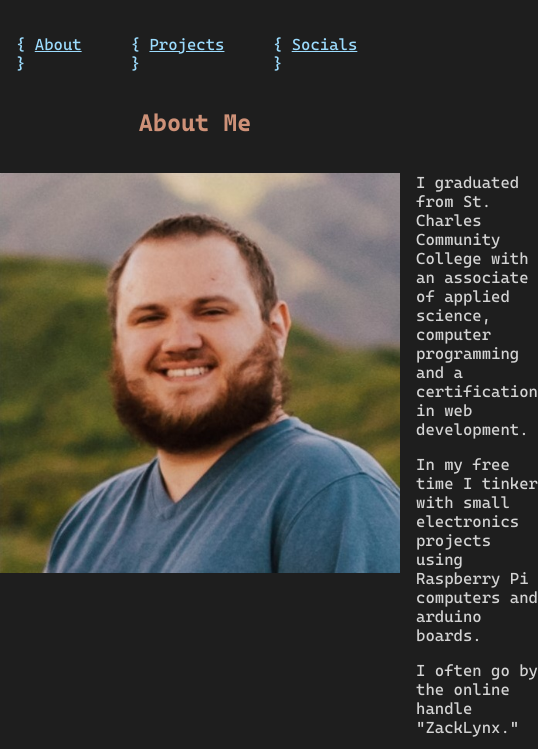
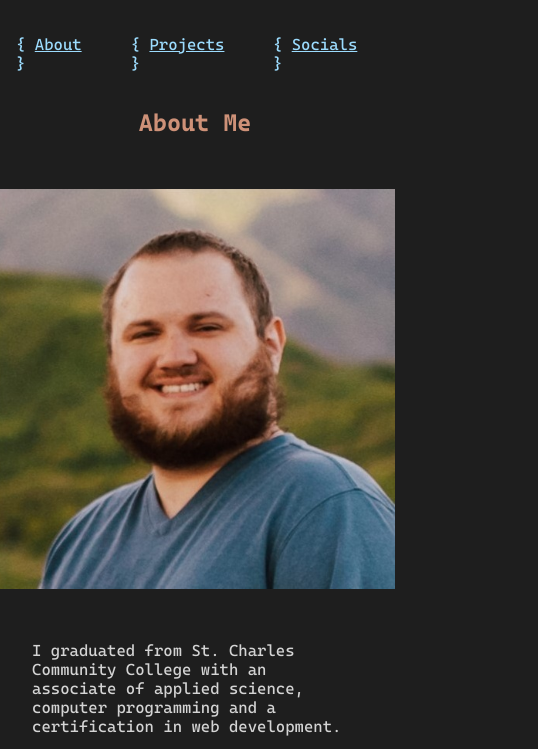
Before and after one commit to ZackLynx/Zacklynx.github.io, a plain HTML site: page index.html in a window 390 px wide. Shown: the part 62-811 px from the top of the page, 538 px wide, since content can reach past the window. Drawn offline with Linux system fonts and the light colour scheme.

Commit message:
CSS adjusted for mobile view

```diff
--- a/style.css
+++ b/style.css
@@ -61,8 +61,7 @@ a:hover {
   display: flex;
   flex-direction: row;
   gap: 1rem;
-
-
+  padding: 1rem;
 }
 
 .projects {
@@ -71,6 +70,7 @@ a:hover {
   justify-content: center;
   align-items: stretch;
   gap: 1rem;
+  padding: 1rem;
 
 }
 
@@ -117,8 +117,18 @@ a:hover {
 }
 
 @media (max-width: 800px) {
+  .profile {
+    flex-direction: column;
+    align-items: center;
+
+    p {
+      padding: 0 1rem;
+    }
+  }
+
   .projects {
     flex-direction: column;
     align-items: center;
   }
+
 }
```
